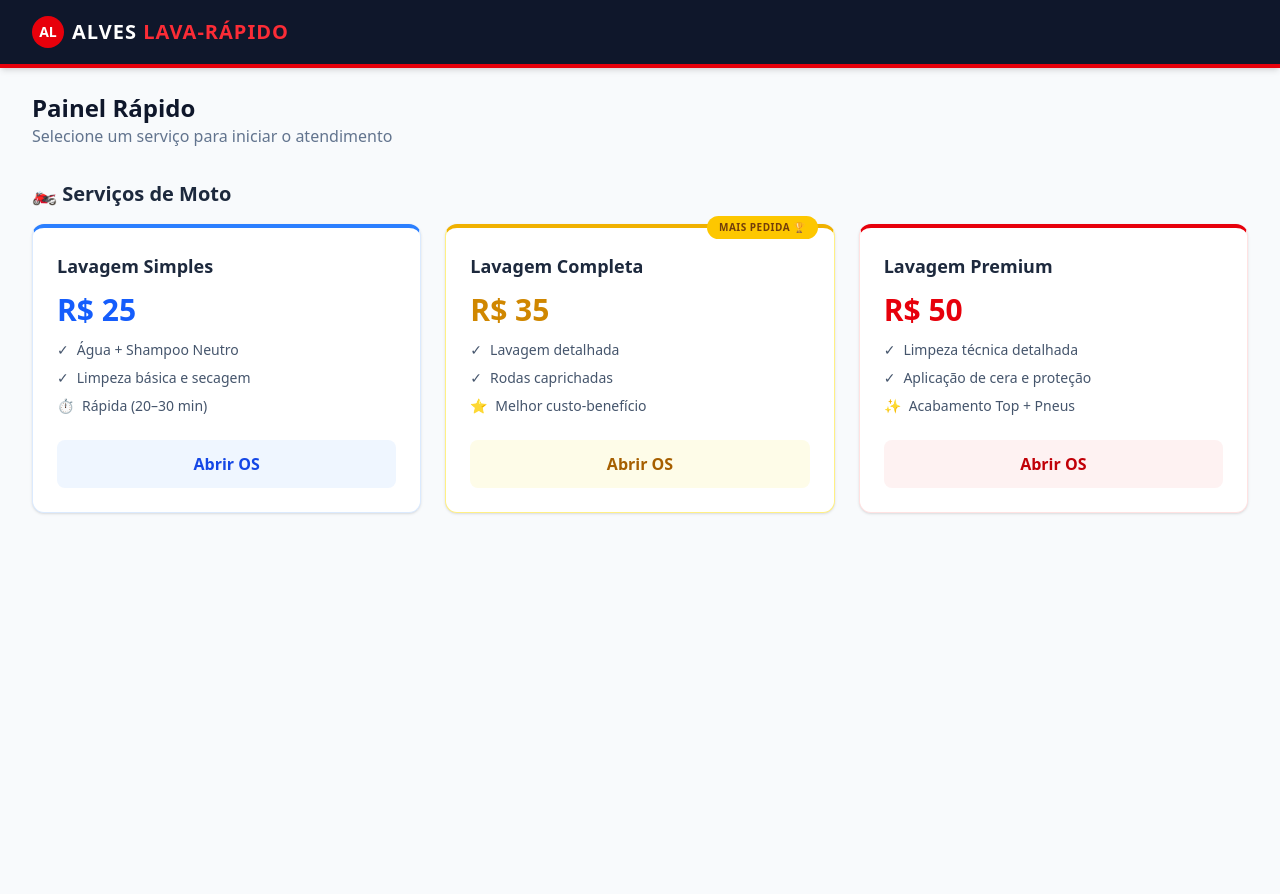
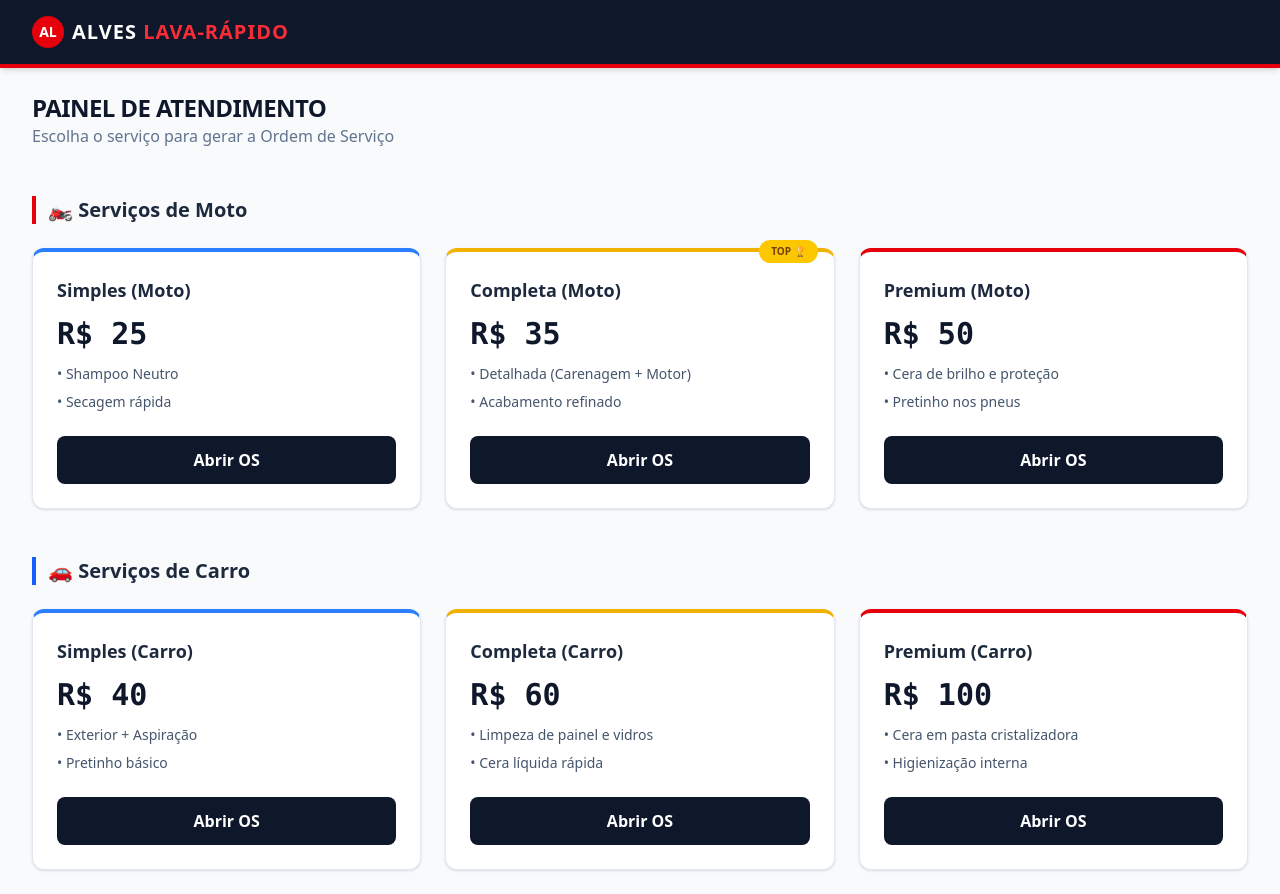
Before and after one commit to romario-developer/AlvesGestao, a Next.js app: page / in a window 1280 px wide. Before the commit the page ends 800 px from the top, so only its background shows below. Built offline with nearby package versions, Linux system fonts and the light colour scheme.

Commit message:
feat: adiciona secao de servicos para carros e refina modal

```diff
--- a/app/page.tsx
+++ b/app/page.tsx
@@ -3,159 +3,201 @@
 import { useState } from "react";
 
 export default function Home() {
-  // Estado para controlar qual serviço foi selecionado. Se for null, o modal fica fechado.
   const [servicoSelecionado, setServicoSelecionado] = useState<{nome: string, preco: number} | null>(null);
 
   const fecharModal = () => setServicoSelecionado(null);
 
   return (
-    <div className="space-y-8 relative">
+    <div className="space-y-12 relative">
       {/* Cabeçalho da Página */}
       <div>
-        <h1 className="text-2xl font-extrabold text-slate-900">Painel Rápido</h1>
-        <p className="text-slate-500">Selecione um serviço para iniciar o atendimento</p>
+        <h1 className="text-2xl font-extrabold text-slate-900 uppercase tracking-tight">Painel de Atendimento</h1>
+        <p className="text-slate-500">Escolha o serviço para gerar a Ordem de Serviço</p>
       </div>
 
-      {/* Seção: Serviços de Moto */}
+      {/* SEÇÃO: MOTOS */}
       <section>
-        <h2 className="text-xl font-bold text-slate-800 mb-4 flex items-center gap-2">
+        <h2 className="text-xl font-bold text-slate-800 mb-6 flex items-center gap-2 border-l-4 border-red-600 pl-3">
           🏍️ Serviços de Moto
         </h2>
 
         <div className="grid grid-cols-1 md:grid-cols-3 gap-6">
-
-          {/* Card: Lavagem Simples */}
-          <div className="bg-white p-6 rounded-xl border border-blue-100 shadow-sm hover:shadow-md transition-shadow flex flex-col justify-between border-t-4 border-t-blue-500">
+          {/* Card: Lavagem Simples Moto */}
+          <div className="bg-white p-6 rounded-xl border border-slate-200 shadow-sm flex flex-col justify-between border-t-4 border-t-blue-500">
             <div>
-              <h3 className="font-bold text-lg text-slate-800">Lavagem Simples</h3>
-              <p className="text-3xl font-black text-blue-600 my-3">R$ 25</p>
+              <h3 className="font-bold text-lg text-slate-800">Simples (Moto)</h3>
+              <p className="text-3xl font-black text-slate-900 my-3 font-mono">R$ 25</p>
               <ul className="text-sm text-slate-600 space-y-2 mb-6">
-                <li className="flex gap-2"><span>✓</span> Água + Shampoo Neutro</li>
-                <li className="flex gap-2"><span>✓</span> Limpeza básica e secagem</li>
-                <li className="flex gap-2"><span>⏱️</span> Rápida (20–30 min)</li>
+                <li>• Shampoo Neutro</li>
+                <li>• Secagem rápida</li>
               </ul>
             </div>
             <button
-              onClick={() => setServicoSelecionado({ nome: "Lavagem Simples (Moto)", preco: 25 })}
-              className="w-full bg-blue-50 hover:bg-blue-100 text-blue-700 font-bold py-3 rounded-lg transition-colors"
+              onClick={() => setServicoSelecionado({ nome: "Simples (Moto)", preco: 25 })}
+              className="w-full bg-slate-900 text-white font-bold py-3 rounded-lg hover:bg-slate-800 transition-colors"
             >
               Abrir OS
             </button>
           </div>
 
-          {/* Card: Lavagem Completa */}
-          <div className="bg-white p-6 rounded-xl border border-yellow-200 shadow-sm hover:shadow-md transition-shadow flex flex-col justify-between border-t-4 border-t-yellow-500 relative">
-            <span className="absolute -top-3 right-4 bg-yellow-400 text-yellow-900 text-[10px] font-black px-3 py-1 rounded-full uppercase tracking-wider">
-              Mais Pedida 🏆
-            </span>
+          {/* Card: Lavagem Completa Moto */}
+          <div className="bg-white p-6 rounded-xl border border-slate-200 shadow-sm flex flex-col justify-between border-t-4 border-t-yellow-500 relative">
+             <span className="absolute -top-3 right-4 bg-yellow-400 text-yellow-900 text-[10px] font-black px-3 py-1 rounded-full uppercase">Top 🏆</span>
             <div>
-              <h3 className="font-bold text-lg text-slate-800">Lavagem Completa</h3>
-              <p className="text-3xl font-black text-yellow-600 my-3">R$ 35</p>
+              <h3 className="font-bold text-lg text-slate-800">Completa (Moto)</h3>
+              <p className="text-3xl font-black text-slate-900 my-3 font-mono">R$ 35</p>
               <ul className="text-sm text-slate-600 space-y-2 mb-6">
-                <li className="flex gap-2"><span>✓</span> Lavagem detalhada</li>
-                <li className="flex gap-2"><span>✓</span> Rodas caprichadas</li>
-                <li className="flex gap-2"><span>⭐</span> Melhor custo-benefício</li>
+                <li>• Detalhada (Carenagem + Motor)</li>
+                <li>• Acabamento refinado</li>
               </ul>
             </div>
             <button
-              onClick={() => setServicoSelecionado({ nome: "Lavagem Completa (Moto)", preco: 35 })}
-              className="w-full bg-yellow-50 hover:bg-yellow-100 text-yellow-700 font-bold py-3 rounded-lg transition-colors"
+              onClick={() => setServicoSelecionado({ nome: "Completa (Moto)", preco: 35 })}
+              className="w-full bg-slate-900 text-white font-bold py-3 rounded-lg hover:bg-slate-800 transition-colors"
             >
               Abrir OS
             </button>
           </div>
 
-          {/* Card: Lavagem Premium */}
-          <div className="bg-white p-6 rounded-xl border border-red-100 shadow-sm hover:shadow-md transition-shadow flex flex-col justify-between border-t-4 border-t-red-600">
+          {/* Card: Lavagem Premium Moto */}
+          <div className="bg-white p-6 rounded-xl border border-slate-200 shadow-sm flex flex-col justify-between border-t-4 border-t-red-600">
             <div>
-              <h3 className="font-bold text-lg text-slate-800">Lavagem Premium</h3>
-              <p className="text-3xl font-black text-red-600 my-3">R$ 50</p>
+              <h3 className="font-bold text-lg text-slate-800">Premium (Moto)</h3>
+              <p className="text-3xl font-black text-slate-900 my-3 font-mono">R$ 50</p>
               <ul className="text-sm text-slate-600 space-y-2 mb-6">
-                <li className="flex gap-2"><span>✓</span> Limpeza técnica detalhada</li>
-                <li className="flex gap-2"><span>✓</span> Aplicação de cera e proteção</li>
-                <li className="flex gap-2"><span>✨</span> Acabamento Top + Pneus</li>
+                <li>• Cera de brilho e proteção</li>
+                <li>• Pretinho nos pneus</li>
               </ul>
             </div>
             <button
-              onClick={() => setServicoSelecionado({ nome: "Lavagem Premium (Moto)", preco: 50 })}
-              className="w-full bg-red-50 hover:bg-red-100 text-red-700 font-bold py-3 rounded-lg transition-colors"
+              onClick={() => setServicoSelecionado({ nome: "Premium (Moto)", preco: 50 })}
+              className="w-full bg-slate-900 text-white font-bold py-3 rounded-lg hover:bg-slate-800 transition-colors"
+            >
+              Abrir OS
+            </button>
+          </div>
+        </div>
+      </section>
+
+      {/* SEÇÃO: CARROS */}
+      <section>
+        <h2 className="text-xl font-bold text-slate-800 mb-6 flex items-center gap-2 border-l-4 border-blue-600 pl-3">
+          🚗 Serviços de Carro
+        </h2>
+
+        <div className="grid grid-cols-1 md:grid-cols-3 gap-6">
+          {/* Card: Lavagem Simples Carro */}
+          <div className="bg-white p-6 rounded-xl border border-slate-200 shadow-sm flex flex-col justify-between border-t-4 border-t-blue-500">
+            <div>
+              <h3 className="font-bold text-lg text-slate-800">Simples (Carro)</h3>
+              <p className="text-3xl font-black text-slate-900 my-3 font-mono">R$ 40</p>
+              <ul className="text-sm text-slate-600 space-y-2 mb-6">
+                <li>• Exterior + Aspiração</li>
+                <li>• Pretinho básico</li>
+              </ul>
+            </div>
+            <button
+              onClick={() => setServicoSelecionado({ nome: "Simples (Carro)", preco: 40 })}
+              className="w-full bg-slate-900 text-white font-bold py-3 rounded-lg hover:bg-slate-800 transition-colors"
             >
               Abrir OS
             </button>
           </div>
 
+          {/* Card: Lavagem Completa Carro */}
+          <div className="bg-white p-6 rounded-xl border border-slate-200 shadow-sm flex flex-col justify-between border-t-4 border-t-yellow-500">
+            <div>
+              <h3 className="font-bold text-lg text-slate-800">Completa (Carro)</h3>
+              <p className="text-3xl font-black text-slate-900 my-3 font-mono">R$ 60</p>
+              <ul className="text-sm text-slate-600 space-y-2 mb-6">
+                <li>• Limpeza de painel e vidros</li>
+                <li>• Cera líquida rápida</li>
+              </ul>
+            </div>
+            <button
+              onClick={() => setServicoSelecionado({ nome: "Completa (Carro)", preco: 60 })}
+              className="w-full bg-slate-900 text-white font-bold py-3 rounded-lg hover:bg-slate-800 transition-colors"
+            >
+              Abrir OS
+            </button>
+          </div>
+
+          {/* Card: Lavagem Premium Carro */}
+          <div className="bg-white p-6 rounded-xl border border-slate-200 shadow-sm flex flex-col justify-between border-t-4 border-t-red-600">
+            <div>
+              <h3 className="font-bold text-lg text-slate-800">Premium (Carro)</h3>
+              <p className="text-3xl font-black text-slate-900 my-3 font-mono">R$ 100</p>
+              <ul className="text-sm text-slate-600 space-y-2 mb-6">
+                <li>• Cera em pasta cristalizadora</li>
+                <li>• Higienização interna</li>
+              </ul>
+            </div>
+            <button
+              onClick={() => setServicoSelecionado({ nome: "Premium (Carro)", preco: 100 })}
+              className="w-full bg-slate-900 text-white font-bold py-3 rounded-lg hover:bg-slate-800 transition-colors"
+            >
+              Abrir OS
+            </button>
+          </div>
         </div>
       </section>
 
-      {/* OVERLAY E MODAL DE NOVA OS */}
+      {/* MODAL DE NOVA OS (Mantido igual, mas com estilização ajustada) */}
       {servicoSelecionado && (
-        <div className="fixed inset-0 bg-slate-900/60 backdrop-blur-sm flex items-center justify-center p-4 z-50">
-
-          {/* Caixa do Modal */}
-          <div className="bg-white rounded-2xl p-6 w-full max-w-md shadow-2xl animate-in fade-in zoom-in-95 duration-200">
-
+        <div className="fixed inset-0 bg-slate-900/70 backdrop-blur-md flex items-center justify-center p-4 z-50">
+          <div className="bg-white rounded-2xl p-8 w-full max-w-md shadow-2xl border-t-8 border-red-600 animate-in fade-in zoom-in-95 duration-200">
             <div className="flex justify-between items-start mb-6">
               <div>
-                <h2 className="text-xl font-bold text-slate-900">Nova Ordem de Serviço</h2>
-                <p className="text-sm font-medium text-slate-500 mt-1">
-                  Serviço: <span className="text-red-600 font-bold">{servicoSelecionado.nome}</span> - R$ {servicoSelecionado.preco}
-                </p>
+                <h2 className="text-2xl font-black text-slate-900 uppercase">Confirmar Entrada</h2>
+                <div className="mt-2 inline-block bg-slate-100 px-3 py-1 rounded text-sm">
+                  <span className="font-bold text-slate-700">{servicoSelecionado.nome}</span>
+                  <span className="ml-2 text-red-600 font-black">R$ {servicoSelecionado.preco}</span>
+                </div>
               </div>
-              <button onClick={fecharModal} className="text-slate-400 hover:text-slate-700 p-1">
-                ✕
-              </button>
+              <button onClick={fecharModal} className="text-slate-400 hover:text-slate-900 text-2xl">✕</button>
             </div>
 
             <form
-              className="space-y-4"
+              className="space-y-5"
               onSubmit={(e) => {
                 e.preventDefault();
-                alert(`OS de ${servicoSelecionado.nome} registrada com sucesso!`);
+                alert(`OS de ${servicoSelecionado.nome} registrada no sistema!`);
                 fecharModal();
               }}
             >
               <div>
-                <label className="block text-sm font-semibold text-slate-700 mb-1">Placa do Veículo *</label>
+                <label className="block text-xs font-black text-slate-500 uppercase mb-1">Placa</label>
                 <input
                   type="text"
-                  className="w-full border border-slate-300 rounded-lg p-3 uppercase font-medium focus:ring-2 focus:ring-red-500 focus:border-red-500 outline-none transition-all"
-                  placeholder="ABC-1234"
+                  className="w-full border-2 border-slate-200 rounded-xl p-4 uppercase font-bold text-xl focus:border-red-600 outline-none transition-all"
+                  placeholder="BRA2E19"
                   required
                 />
               </div>
 
               <div>
-                <label className="block text-sm font-semibold text-slate-700 mb-1">Nome do Cliente *</label>
+                <label className="block text-xs font-black text-slate-500 uppercase mb-1">Dono(a) do Veículo</label>
                 <input
                   type="text"
-                  className="w-full border border-slate-300 rounded-lg p-3 focus:ring-2 focus:ring-red-500 focus:border-red-500 outline-none transition-all"
-                  placeholder="Ex: João da Silva"
+                  className="w-full border-2 border-slate-200 rounded-xl p-4 focus:border-red-600 outline-none transition-all"
+                  placeholder="Nome do cliente"
                   required
                 />
               </div>
 
-              <div>
-                <label className="block text-sm font-semibold text-slate-700 mb-1">WhatsApp (Opcional)</label>
-                <input
-                  type="tel"
-                  className="w-full border border-slate-300 rounded-lg p-3 focus:ring-2 focus:ring-red-500 focus:border-red-500 outline-none transition-all"
-                  placeholder="(00) 00000-0000"
-                />
-              </div>
-
-              <div className="pt-4 flex gap-3">
+              <div className="pt-4 flex gap-4">
                 <button
                   type="button"
                   onClick={fecharModal}
-                  className="flex-1 px-4 py-3 border border-slate-300 text-slate-700 font-bold rounded-lg hover:bg-slate-50 transition-colors"
+                  className="flex-1 px-4 py-4 border-2 border-slate-200 text-slate-500 font-bold rounded-xl hover:bg-slate-50 transition-colors"
                 >
-                  Cancelar
+                  Voltar
                 </button>
                 <button
                   type="submit"
-                  className="flex-1 px-4 py-3 bg-red-600 text-white font-bold rounded-lg hover:bg-red-700 transition-colors shadow-lg shadow-red-600/30"
+                  className="flex-1 px-4 py-4 bg-red-600 text-white font-black rounded-xl hover:bg-red-700 transition-colors shadow-lg shadow-red-600/40 uppercase"
                 >
-                  Confirmar OS
+                  Gerar OS
                 </button>
               </div>
             </form>
```
